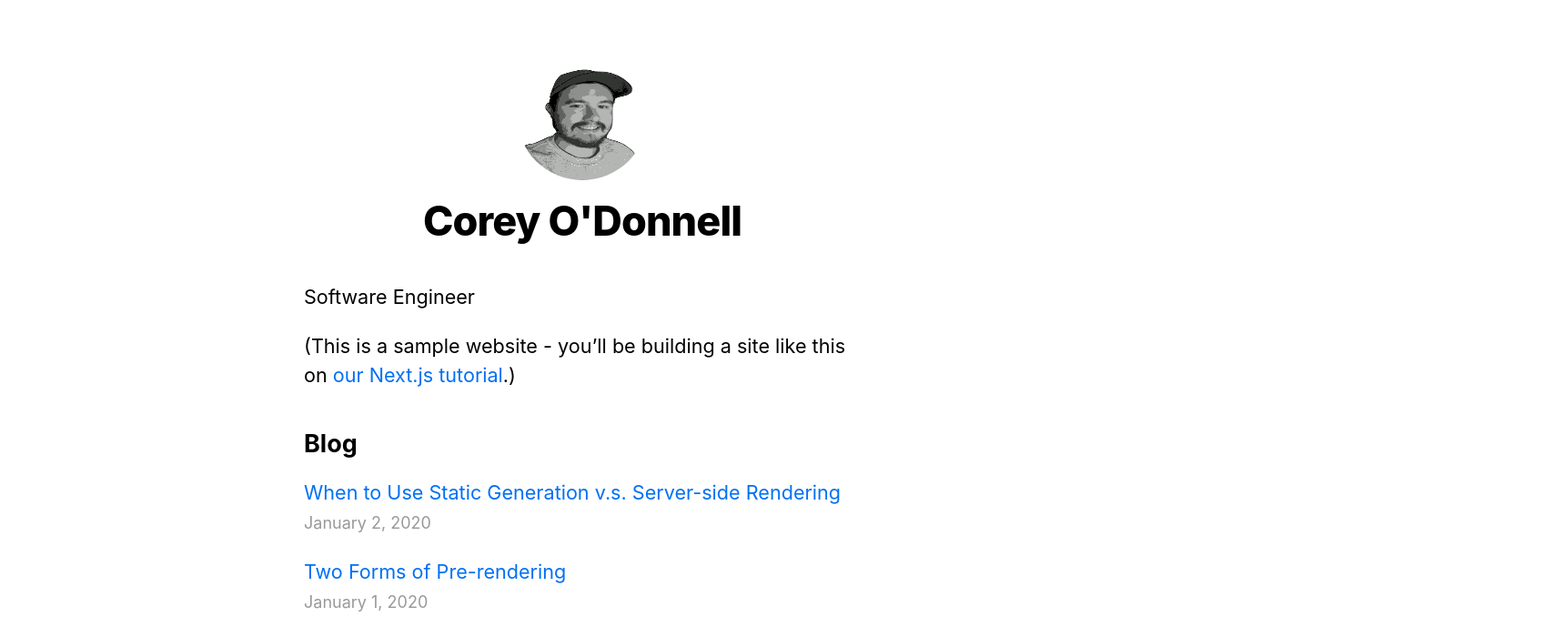
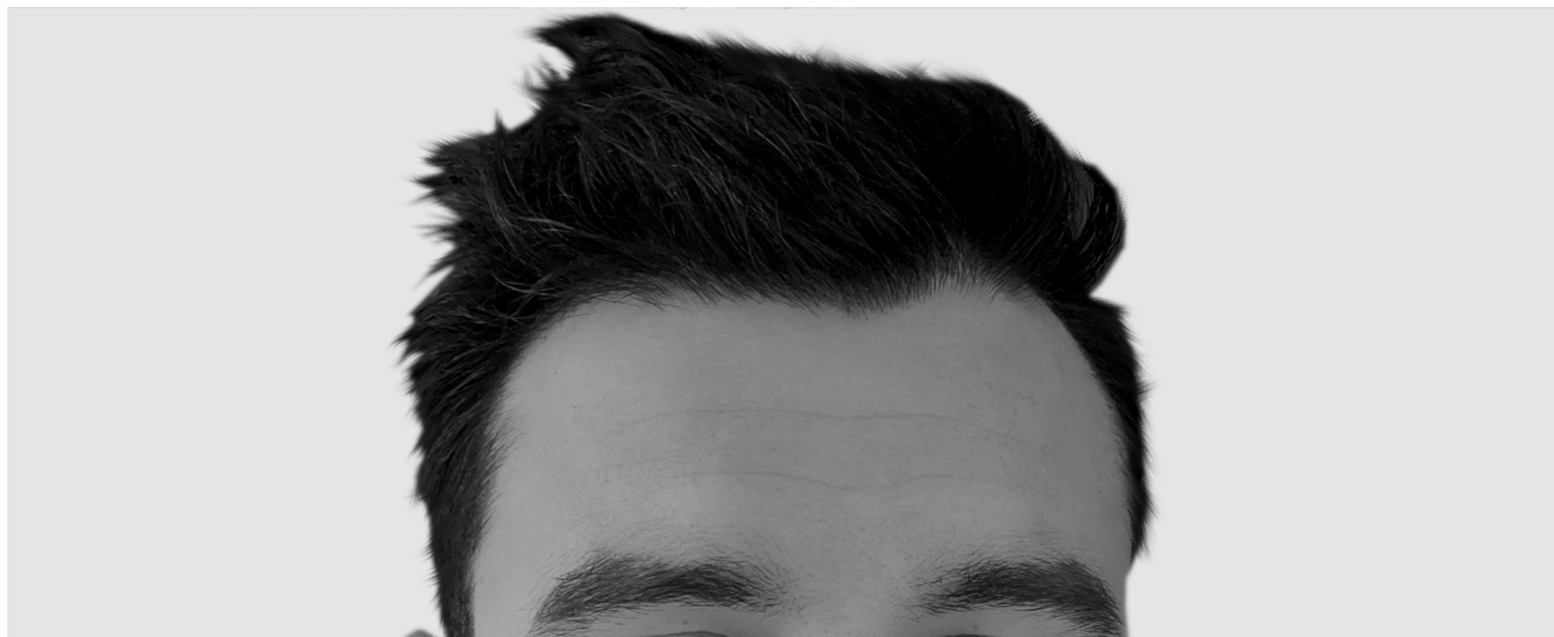
Before and after one commit to codebycorey/codebycorey.com, a Next.js app: page / in a window 1280 px wide. Shown: the top 700 px of the page at 91% size, 1708 px wide, since content can reach past the window. Built offline with nearby package versions, Linux system fonts and the light colour scheme.

Commit message:
Remove all styles

```diff
--- a/components/layout.module.css
+++ /dev/null
@@ -1,25 +0,0 @@
-.container {
-  max-width: 36rem;
-  padding: 0 1rem;
-  margin: 3rem auto 6rem;
-}
-
-.header {
-  display: flex;
-  flex-direction: column;
-  align-items: center;
-}
-
-.headerImage {
-  width: 6rem;
-  height: 6rem;
-}
-
-.headerHomeImage {
-  width: 8rem;
-  height: 8rem;
-}
-
-.backToHome {
-  margin: 3rem 0 0;
-}
--- a/components/layout.tsx
+++ b/components/layout.tsx
@@ -1,6 +1,4 @@
 import Head from 'next/head';
-import styles from './layout.module.css';
-import utilStyles from '../styles/utils.module.css';
 import Link from 'next/link';
 
 const name: string = 'Corey O\'Donnell';
@@ -13,7 +11,7 @@
 
 export default function Layout({ children, home }: Props) {
     return (
-        <div className={styles.container}>
+        <div>
             <Head>
                 <link rel="icon" href="/favicon.ico" />
                 <meta name="description" content="Software Development Blog" />
@@ -26,15 +24,14 @@
                 <meta name="og:title" content={siteTitle} />
                 <meta name="twitter:card" content="summary_large_image" />
             </Head>
-            <header className={styles.header}>
+            <header>
                 {home ? (
                     <>
                         <img
                             src="/images/profile.png"
-                            className={`${styles.headerHomeImage} ${utilStyles.borderCircle}`}
                             alt={name}
                         />
-                        <h1 className={utilStyles.heading2Xl}>{name}</h1>
+                        <h1>{name}</h1>
                     </>
                 ) : (
                     <>
@@ -42,14 +39,13 @@
                             <a>
                                 <img
                                     src="/images/profile.png"
-                                    className={`${styles.headerImage} ${utilStyles.borderCircle}`}
                                     alt={name}
                                 />
                             </a>
                         </Link>
-                        <h2 className={utilStyles.headingLg}>
+                        <h2>
                             <Link href="/">
-                                <a className={utilStyles.colorInherit}>{name}</a>
+                                <a>{name}</a>
                             </Link>
                         </h2>
                     </>
@@ -57,7 +53,7 @@
             </header>
             <main>{children}</main>
             {!home && (
-                <div className={styles.backToHome}>
+                <div>
                     <Link href="/">
                         <a>← Back to home</a>
                     </Link>
--- a/pages/index.tsx
+++ b/pages/index.tsx
@@ -11,28 +11,14 @@
       <Head>
         <title>{siteTitle}</title>
       </Head>
-      <section className={utilStyles.headingMd}>
-        <p>Software Engineer</p>
-        <p>
-          (This is a sample website - you’ll be building a site like this on{' '}
-          <a href="https://nextjs.org/learn">our Next.js tutorial</a>.)
-        </p>
-      </section>
-      <section className={`${utilStyles.headingMd} ${utilStyles.padding1px}`}>
-        <h2 className={utilStyles.headingLg}>Blog</h2>
-        <ul className={utilStyles.list}>
-          {allPostsData.map(({ id, date, title }: any) => (
-            <li className={utilStyles.listItem} key={id}>
-              <Link href="/posts/[id]" as={`/posts/${id}`}>
-                <a>{title}</a>
-              </Link>
-              <br />
-              <small className={utilStyles.lightText}>
-                <Date dateString={date} />
-              </small>
-            </li>
-          ))}
-        </ul>
+      <section>
+        <p>Web Developer</p>
+        <div>
+          <a href="">Github</a>
+          <a href="">Twitter</a>
+          <a href="">Linkdin</a>
+          <a href="">Email</a>
+        </div>
       </section>
     </Layout>
   )
@@ -47,3 +33,11 @@
     }
   }
 }
+
+const colors = {
+  darkgrey: '2a2b2f',
+  mediumgrey: '4f4f57',
+  lightgrey: '9499a5',
+  lightgreen: '9bb26c',
+  darkgreen: '48582d'
+}
--- a/styles/global.css
+++ b/styles/global.css
@@ -1,31 +1,3 @@
 /* @tailwind base;
 @tailwind components;
 @tailwind utilities; */
-
-html,
-body {
-  padding: 0;
-  margin: 0;
-  font-family: -apple-system, BlinkMacSystemFont, Segoe UI, Roboto, Oxygen, Ubuntu,
-    Cantarell, Fira Sans, Droid Sans, Helvetica Neue, sans-serif;
-  line-height: 1.6;
-  font-size: 18px;
-}
-
-* {
-  box-sizing: border-box;
-}
-
-a {
-  color: #0070f3;
-  text-decoration: none;
-}
-
-a:hover {
-  text-decoration: underline;
-}
-
-img {
-  max-width: 100%;
-  display: block;
-}
```
Also changed, not shown: public/images/profile.png.
